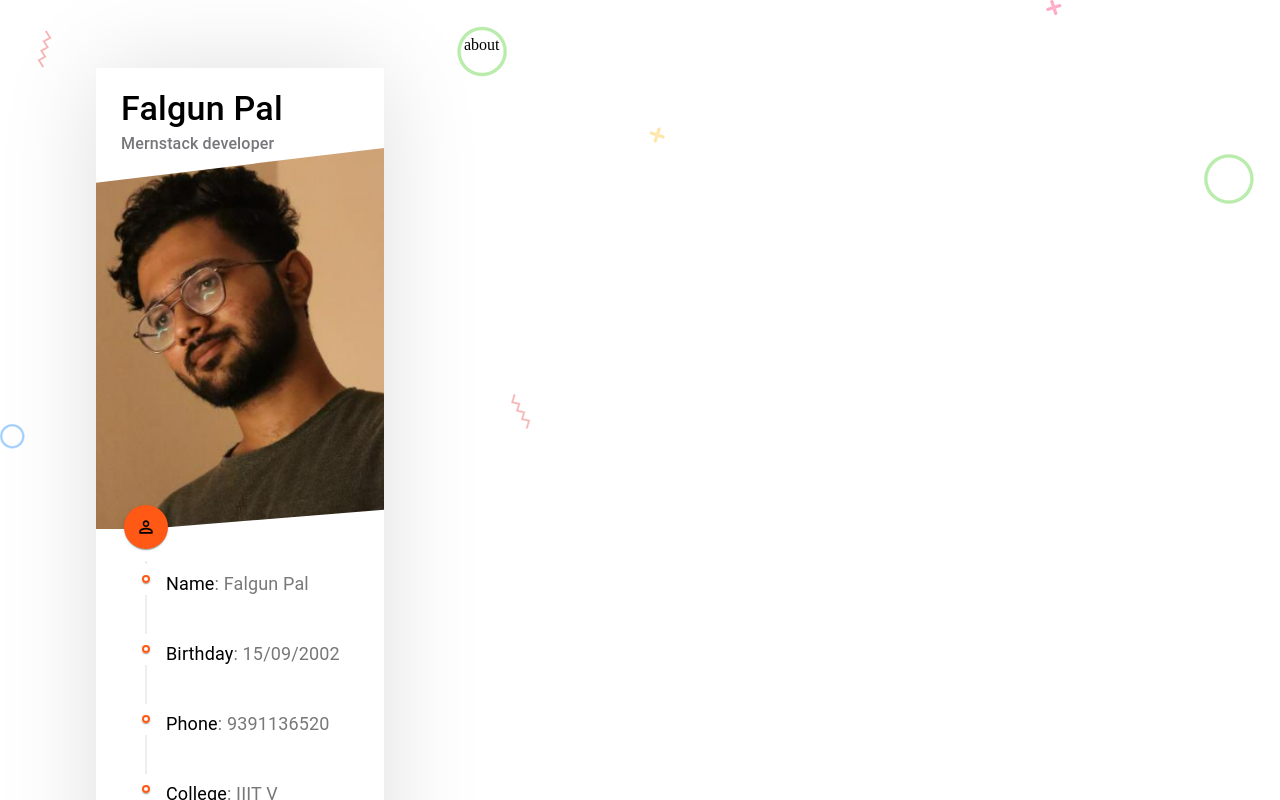
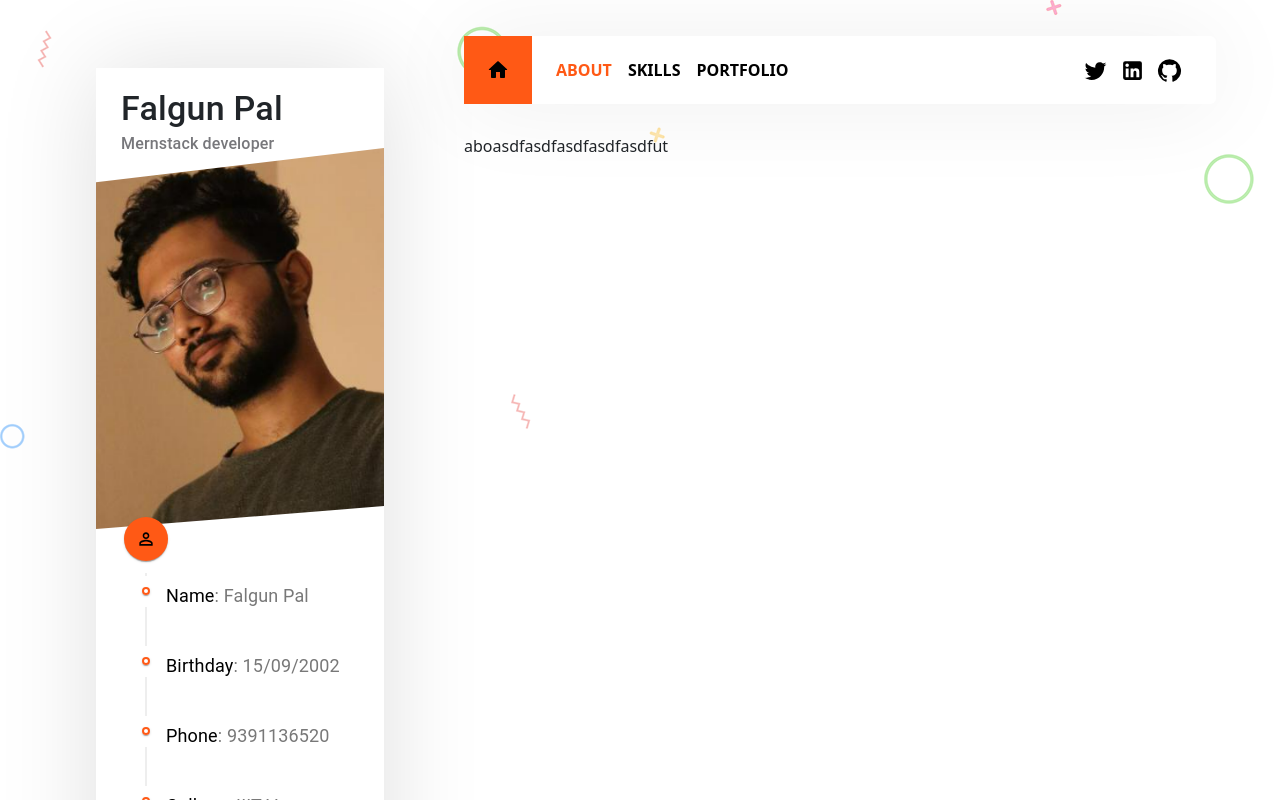
Before and after one commit to falgun143/PortfolioAssignment, a React (Vite) app: page / in a window 1280 px wide. Shown: the top 800 px of the page. Built offline with nearby package versions, Linux system fonts and the light colour scheme.

Commit message:
CreatedHeader

```diff
--- a/package.json
+++ b/package.json
@@ -18,7 +18,8 @@
     "bootstrap": "^5.3.3",
     "react": "^18.3.1",
     "react-bootstrap": "^2.10.4",
-    "react-dom": "^18.3.1"
+    "react-dom": "^18.3.1",
+    "with-router": "^1.0.1"
   },
   "devDependencies": {
     "@types/react": "^18.3.3",
--- a/src/App.jsx
+++ b/src/App.jsx
@@ -2,28 +2,32 @@ import { BrowserRouter as Router, Routes, Route } from "react-router-dom";
 import "./App.css";
 import Profile from "../src/components/Profile/Profile";
 import About from "../src/components/About/About";
+import Skills from "../src/components/Skills/Skills";
 import Portfolio from "../src/components/Portfolio/portfolio";
 import { Container, Grid } from "@mui/material";
+import Header from "./components/Header/Header";
 
 function App() {
   return (
     <>
-      <Container className="top_36" >
-        <Grid container  gap={6} >
-          <Grid item xs={12} s={12} m={4} lg={3} >
-            <Profile></Profile>
-          </Grid>
+      <Router>
+        <Container className="top_36">
+          <Grid container gap={6}>
+            <Grid item xs={12} s={12} m={4} lg={3}>
+              <Profile></Profile>
+            </Grid>
 
-          <Grid item xs  >
-            <Router>
+            <Grid item xs>
+              <Header></Header>
               <Routes>
-              <Route path="/" element={<About />} />
+                <Route path="/" element={<About />} />
+                <Route path="/skills" element={<Skills />} />
                 <Route path="/portfolio" element={<Portfolio />} />
               </Routes>
-            </Router>
+            </Grid>
           </Grid>
-        </Grid>
-      </Container>
+        </Container>
+      </Router>
     </>
   );
 }
--- a/src/components/About/About.jsx
+++ b/src/components/About/About.jsx
@@ -2,7 +2,7 @@ import React from 'react'
 
 const About = () => {
   return (
-    <div>about</div>
+    <div>aboasdfasdfasdfasdfasdfut</div>
   )
 }
 
--- /dev/null
+++ b/src/components/Header/Header.css
@@ -0,0 +1,46 @@
+.header {
+    margin-bottom: 30px !important;
+    background-color: white !important;
+    padding: 0 22px 0 0 !important;
+    border-radius: 6px !important;
+    box-shadow: 0px 2px 92px 0px rgba(0, 0, 0, 0.07) !important;
+  }
+
+  .header .header_link {
+    font-weight: bold;
+    color: black;
+  }
+
+  .header .header_link:hover {
+    color: var(--main-color) !important;
+  }
+
+  .header .header_link_active {
+    font-weight: bold;
+    color: var(--main-color) !important;
+  }
+
+  .header .header_home {
+    background-color: var(--main-color);
+    padding: 22px;
+    display: flex;
+    justify-content: center;
+    align-items: center;
+    border-top-left-radius: inherit;
+    border-bottom-left-radius: inherit;
+  }
+
+  .header .header_left {
+    margin-right: auto;
+  }
+
+  .header .header_right {
+    display: flex !important;
+    align-items: center !important;
+  }
+
+  .header .header_right > a > .MuiSvgIcon-root {
+    font-size: 25px !important;
+    margin-right: 12px;
+    color: black;
+  }
--- /dev/null
+++ b/src/components/Header/Header.jsx
@@ -0,0 +1,79 @@
+import React from "react";
+import {
+  Button,
+  Form,
+  FormControl,
+  Nav,
+  Navbar,
+  NavDropdown,
+} from "react-bootstrap";
+import "bootstrap/dist/css/bootstrap.min.css";
+import {
+  HomeRounded,
+  SchoolRounded,
+  WorkRounded,
+  Facebook,
+  Twitter,
+  LinkedIn,
+  GitHub,
+  Telegram,
+} from "@mui/icons-material";
+import { Link, NavLink,useLocation } from "react-router-dom";
+import "./Header.css"
+import Data from "../utils/Data"
+import {CustomButton} from "../Button/Button"
+const Header = (props) => {
+  const location = useLocation();
+  const pathname = location.pathname;
+  return (
+    <Navbar expand="lg" sticky="top" className="header">
+      {/* Home link */}
+      <Nav.Link as={NavLink} to="/">
+        <Navbar.Brand className="header_home">
+          <HomeRounded />
+        </Navbar.Brand>
+      </Nav.Link>
+      <Navbar.Toggle />
+      <Navbar.Collapse>
+        <Nav className="header_left">
+          {/* About Link */}
+          <Nav.Link
+            as={NavLink}
+            to="/"
+            className={pathname === "/" ? "header_link_active" : "header_link"}
+          >
+            ABOUT
+          </Nav.Link>
+          {/* Skills */}
+          <Nav.Link
+            as={NavLink}
+            to="/skills"
+            className={pathname === "/skills" ? "header_link_active" : "header_link"}
+          >
+            SKILLS
+          </Nav.Link>
+           {/* PortFolio*/}
+          <Nav.Link
+            as={NavLink}
+            to="/portfolio"
+            className={
+              pathname === "/portfolio" ? "header_link_active" : "header_link"
+            }
+          >
+            PORTFOLIO
+          </Nav.Link>
+        </Nav>
+        <div className="header_right">
+          {Object.keys(Data.socials).map((key) => (
+            <a href={Data.socials[key].link} target="_blank">
+              {Data.socials[key].icon}
+            </a>
+          ))}
+        </div>
+
+      </Navbar.Collapse>
+    </Navbar>
+  );
+};
+
+export default Header;
--- /dev/null
+++ b/src/components/Skills/Skills.jsx
@@ -0,0 +1,9 @@
+import React from 'react'
+
+const Skills = () => {
+  return (
+    <div>Skills</div>
+  )
+}
+
+export default Skills
--- a/src/components/utils/Data.jsx
+++ b/src/components/utils/Data.jsx
@@ -12,23 +12,18 @@ const Data = {
   phone: "9391136520",
   college:"IIIT V",
   socials: {
-    facebook: {
-      link: "https://www.facebook.com",
-      text: "SamIsCoding",
-      icon: <FacebookIcon />,
-    },
     twitter: {
-      link: "https://www.facebook.com",
+      link: "https://x.com/PalFalgun",
       text: "MyTwitter",
       icon: <TwitterIcon />,
     },
     linkedIn: {
-      link: "https://www.facebook.com",
+      link: "https://www.linkedin.com/in/falgun-pal/",
       text: "MyLinkedin",
       icon: <LinkedInIcon />,
     },
     GitHub: {
-      link: "https://www.facebook.com",
+      link: "https://github.com/falgun143",
       text: "MyGithub",
       icon: <GitHubIcon />,
     },
--- a/src/index.css
+++ b/src/index.css
@@ -3,5 +3,6 @@
 }
 
 body{
-  background-image:url("../public/bg.png")
+  background-image:url("../public/bg.png");
+  overflow-x:hidden
 }
```
Also changed, not shown: 1 other file (tests, documents, lock files or other folders).
